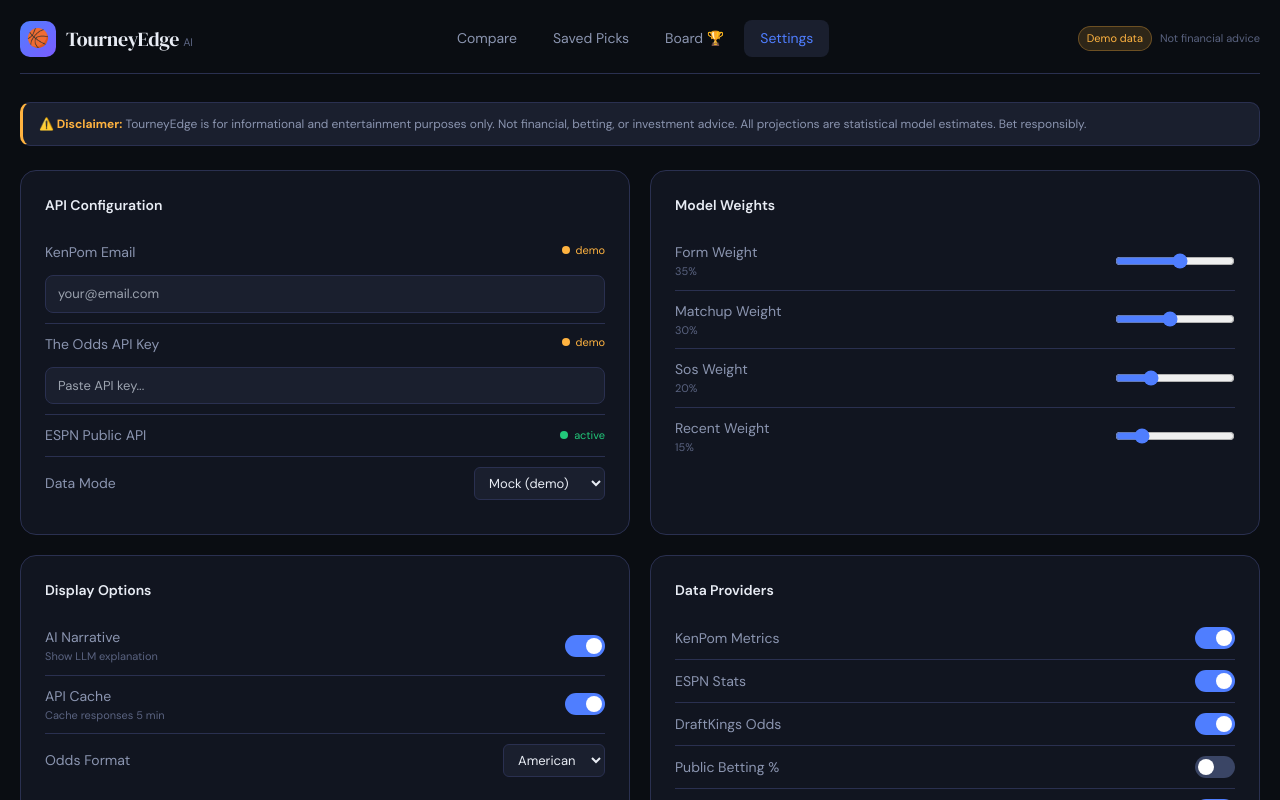
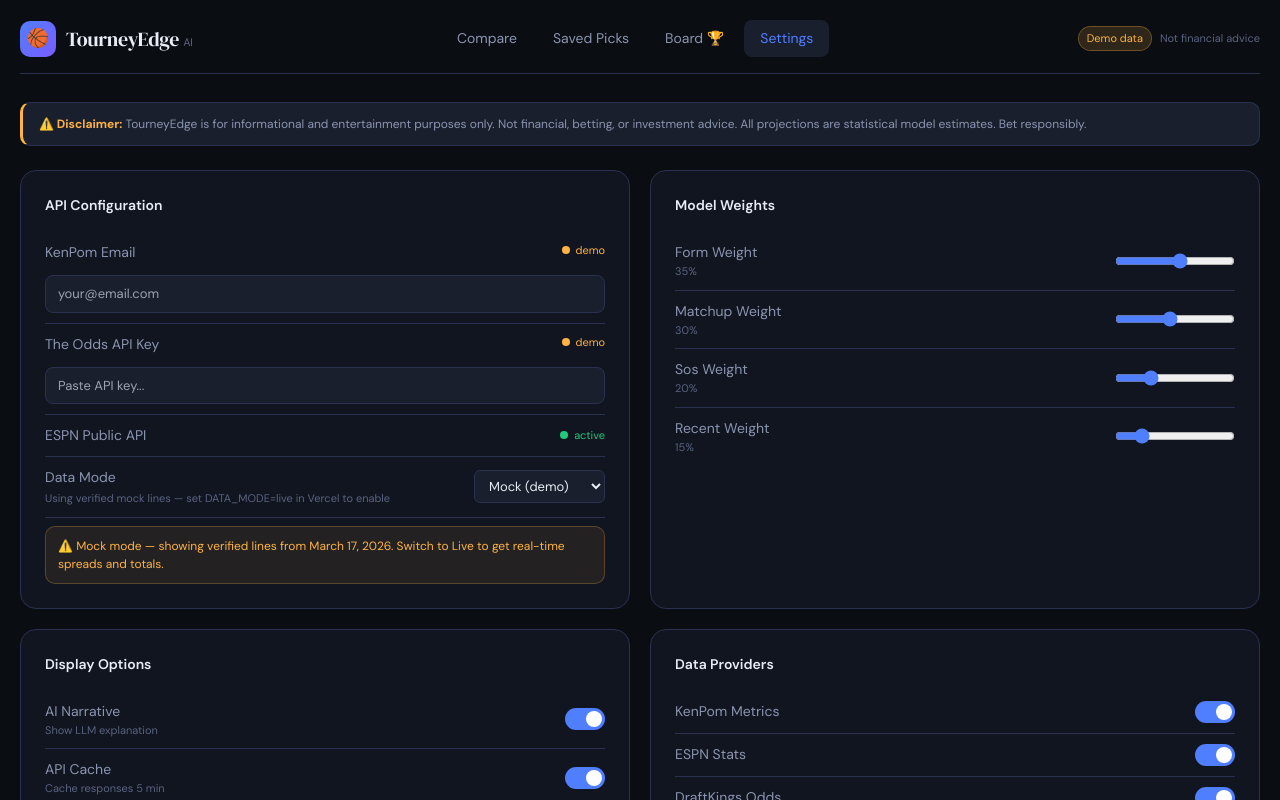
Before and after one commit to mitchm0602/MM2026, a Next.js app: page / in a window 1280 px wide. Both pictures are taken after a click on the button "Settings". Shown: the top 800 px of the page. Built offline with nearby package versions, Linux system fonts and the light colour scheme.

Commit message:
Update TourneyApp.tsx

```diff
--- a/src/components/TourneyApp.tsx
+++ b/src/components/TourneyApp.tsx
@@ -391,7 +391,10 @@
 }
 
 // ─── Settings Page ────────────────────────────────────────────
-function SettingsPage() {
+function SettingsPage({ dataMode, setDataMode }: {
+  dataMode: 'mock' | 'live';
+  setDataMode: (m: 'mock' | 'live') => void;
+}) {
   const [weights, setWeights]     = useState({ form:35, matchup:30, sos:20, recent:15 });
   const [toggles, setToggles]     = useState({ narrative:true, cache:true, kenpom:true, espn:true, draftkings:true, public:false, injuries:true });
   const [oddsFormat, setOddsFormat] = useState('american');
@@ -420,14 +423,43 @@
           <span style={{ fontSize:11, color:'var(--green)' }}><span className="status-dot" />active</span>
         </div>
         <div className="setting-row">
-          <div style={{ fontSize:14, color:'var(--text2)' }}>Data Mode</div>
-          <select style={{ background:'var(--bg3)', border:'1px solid var(--border)', color:'var(--text)',
-            borderRadius:6, padding:'6px 10px', fontFamily:'var(--font-sans)', fontSize:13 }}
-            defaultValue="mock">
+          <div>
+            <div style={{ fontSize:14, color:'var(--text2)' }}>Data Mode</div>
+            <div style={{ fontSize:11, color:'var(--text3)', marginTop:2 }}>
+              {dataMode === 'live'
+                ? 'Fetching live lines from The Odds API'
+                : 'Using verified mock lines — set DATA_MODE=live in Vercel to enable'}
+            </div>
+          </div>
+          <select
+            style={{ background:'var(--bg3)', border:'1px solid var(--border)', color:'var(--text)',
+              borderRadius:6, padding:'6px 10px', fontFamily:'var(--font-sans)', fontSize:13 }}
+            value={dataMode}
+            onChange={e => {
+              const val = e.target.value as 'mock' | 'live';
+              setDataMode(val);
+              try { localStorage.setItem('tourney_data_mode', val); } catch {}
+            }}>
             <option value="mock">Mock (demo)</option>
             <option value="live">Live (real APIs)</option>
           </select>
         </div>
+        {dataMode === 'live' && (
+          <div style={{ marginTop:8, padding:'10px 12px', background:'rgba(34,201,122,0.08)',
+            border:'1px solid rgba(34,201,122,0.25)', borderRadius:'var(--radius)', fontSize:12,
+            color:'var(--green)' }}>
+            🟢 Live mode active — lines refresh every 5 min from DraftKings.
+            Make sure <strong>ODDS_API_KEY</strong> and <strong>DATA_MODE=live</strong> are set in Vercel.
+          </div>
+        )}
+        {dataMode === 'mock' && (
+          <div style={{ marginTop:8, padding:'10px 12px', background:'rgba(255,179,64,0.08)',
+            border:'1px solid rgba(255,179,64,0.25)', borderRadius:'var(--radius)', fontSize:12,
+            color:'var(--amber)' }}>
+            ⚠️ Mock mode — showing verified lines from March 17, 2026.
+            Switch to Live to get real-time spreads and totals.
+          </div>
+        )}
       </div>
 
       <div className="setting-group">
@@ -970,6 +1002,14 @@
   ]);
   const [dataMode, setDataMode] = useState<'mock' | 'live'>('mock');
 
+  // ── Restore persisted dataMode from localStorage ────────────────
+  useEffect(() => {
+    try {
+      const saved = localStorage.getItem('tourney_data_mode') as 'mock' | 'live' | null;
+      if (saved === 'live' || saved === 'mock') setDataMode(saved);
+    } catch {}
+  }, []);
+
   // ── Load teams on mount — always start from MOCK_TEAMS (all 68),
   //    then upgrade to KenPom-enriched data if /api/teams returns the full field
   useEffect(() => {
@@ -1289,7 +1329,7 @@
 
       {page === 'history'  && <HistoryPage history={history} />}
       {page === 'edge'     && <TourneyBoard teams={teams} onLoadMatchup={loadMatchup} />}
-      {page === 'settings' && <SettingsPage />}
+      {page === 'settings' && <SettingsPage dataMode={dataMode} setDataMode={setDataMode} />}
     </div>
   );
 }
```
